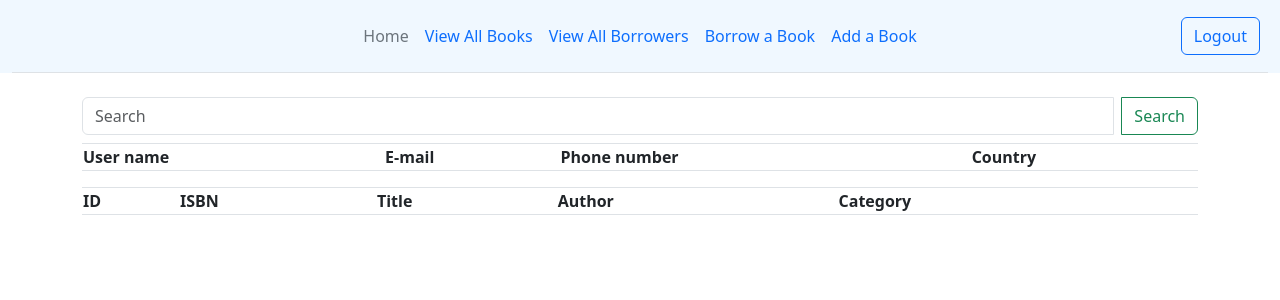
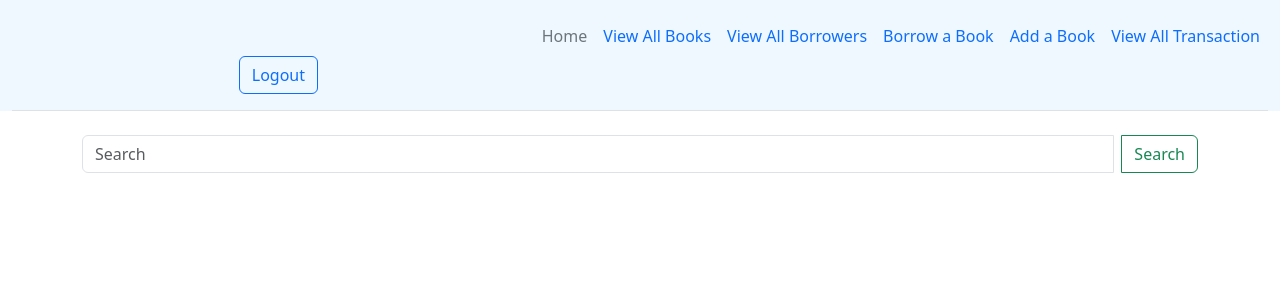
Before and after one commit to shehanps18/library-management-system-frontend, an Angular app: page /borrow-book in a window 1280 px wide. Shown: the top 300 px of the page. Built offline with nearby package versions, Linux system fonts and the light colour scheme.

Commit message:
final done

```diff
--- a/src/app/common/nav/nav.component.html
+++ b/src/app/common/nav/nav.component.html
@@ -9,12 +9,13 @@
             </a>
         </div>
 
-        <ul class="nav col-12 col-md-auto mb-2 justify-content-center mb-md-0">
+        <ul class="nav col-12 col-md-auto mb-2 justify-content-md-between mb-md-0">
             <li><a href="#" class="nav-link px-2 link-secondary">Home</a></li>
             <li><a href="#" class="nav-link px-2" [routerLink]="['/view-all-book']">View All Books</a></li>
             <li><a href="#" class="nav-link px-2" [routerLink]="['/view-all-users']">View All Borrowers</a></li>
             <li><a href="#" class="nav-link px-2" [routerLink]="['/borrow-book']">Borrow a Book</a></li>
             <li><a href="#" class="nav-link px-2"[routerLink]="['/add-book']">Add a Book</a></li>
+            <li><a href="#" class="nav-link px-2"[routerLink]="['/view-all-transactions']">View All Transaction</a></li>
         </ul>
 
         <div class="col-md-3 text-end">
--- a/src/app/page/borrow-book/borrow-book.component.html
+++ b/src/app/page/borrow-book/borrow-book.component.html
@@ -5,7 +5,7 @@
             [ngModelOptions]="{standalone:true}">
         <button class="btn btn-outline-success" type="submit" (click)="searchUser()">Search</button>
     </div>
-    <table class="table table-bordered mt-2">
+    <table class="table table-bordered mt-2" *ngIf="user" >
         <thead>
             <th>User name</th>
             <th>E-mail</th>
@@ -26,7 +26,7 @@
             [ngModelOptions]="{standalone:true}">
         <button class="btn btn-outline-success" type="submit" (click)="searchBook()">Search Book</button>
     </div>
-    <table class="table table-bordered mt-2">
+    <table class="table table-bordered mt-2" *ngIf="bookRes">
         <thead>
             <th>ID</th>
             <th>ISBN</th>
@@ -43,5 +43,6 @@
                 <td>{{book.categorys}}</td>
             </tr>
         </tbody>
+        <button class="btn btn-outline-success mt-2" type="submit"  (click)="borrowBooks()" >Borrow Book</button>
     </table>
 </div>
--- a/src/app/page/borrow-book/borrow-book.component.ts
+++ b/src/app/page/borrow-book/borrow-book.component.ts
@@ -15,17 +15,11 @@ import Swal from 'sweetalert2';
 export class BorrowBookComponent {
   public user: any;
   public bookRes: any;
-  public cartList:any=[];
+  public cartList: any = [];
 
   public userName: String = "";
 
-  public borrowBook: any = {
-    userId: "",
-    bookId: "",
-    date: new Date(),
-    fine: "",
-    qty: ""
-  }
+
   bookId: any = null;
 
   constructor(private http: HttpClient) {
@@ -55,7 +49,7 @@ export class BorrowBookComponent {
         if (result.isConfirmed) {
           Swal.fire("Saved!", "", "success");
           this.cartList.push(this.bookRes);
-          this.bookRes={};
+          this.bookRes = {};
           console.log(this.cartList);
 
         } else if (result.isDenied) {
@@ -65,4 +59,28 @@ export class BorrowBookComponent {
     })
   }
 
+  bookIds: any = [];
+
+  loadBookIds() {
+    this.cartList.forEach((element: any) => {
+      this.bookIds.push(element.id);
+    });
+  }
+
+  borrowBooks() {
+    this.loadBookIds();
+    const borrowBook: any = {
+      borrowId: this.user.id,
+      books: this.bookIds,
+      date: new Date(),
+      fine: ""
+    }
+    console.log(borrowBook);
+    this.http.post("http://localhost:8082/add-borrow-details", borrowBook).subscribe((res) => {
+      console.log(res);
+
+    })
+
+  }
+
 }
```
